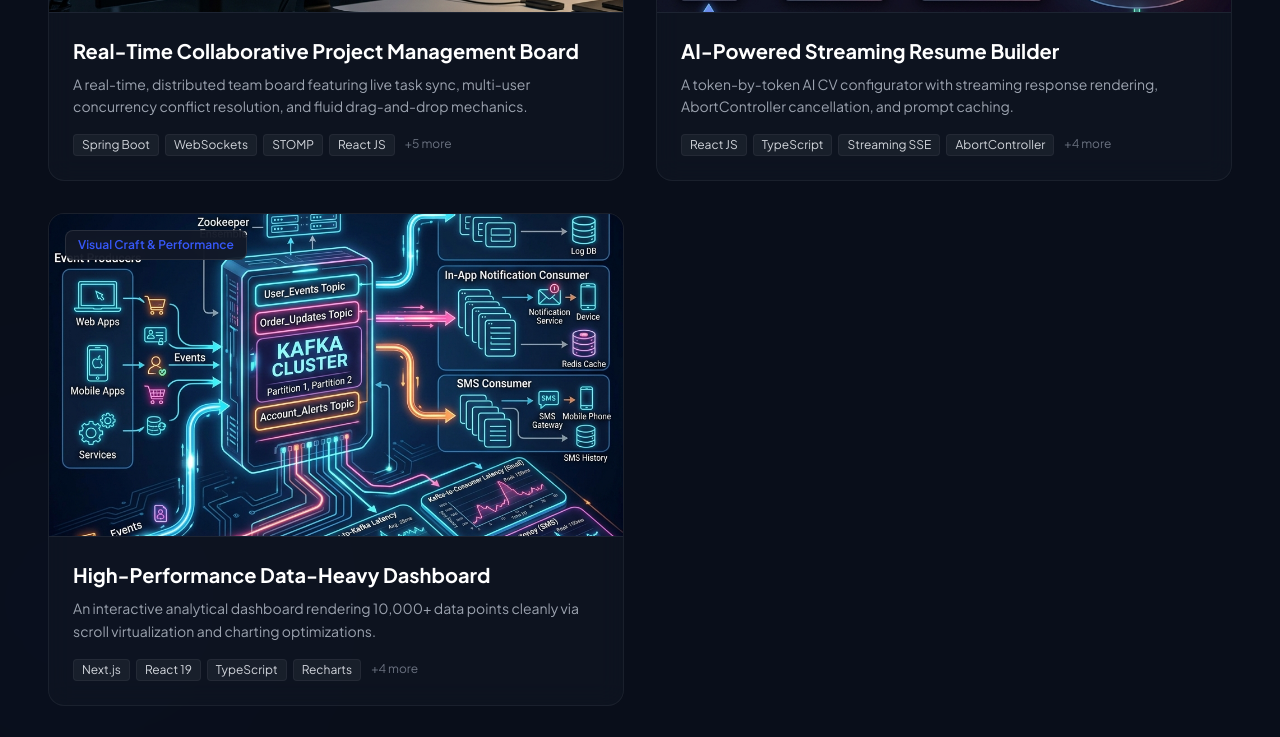
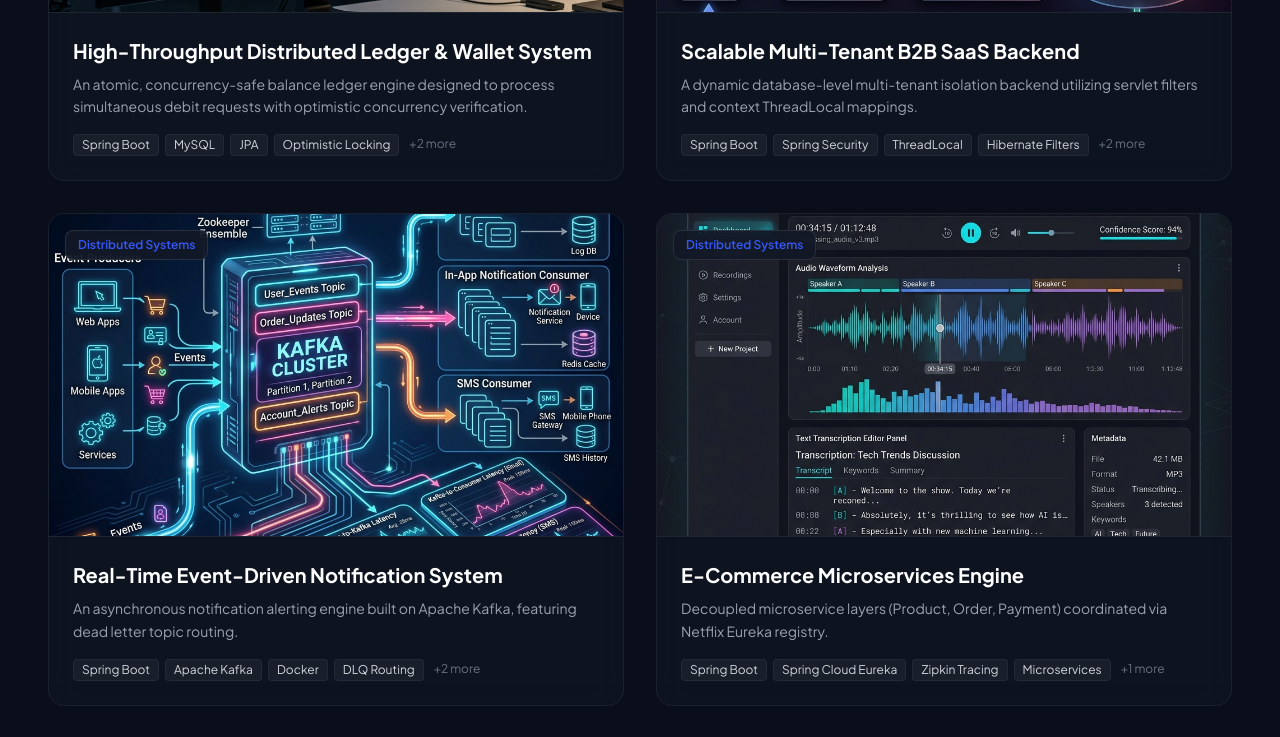
Before and after one commit to kategauransh/portfolio-v2, a React (Vite) app: page / in a window 1280 px wide. Shown: the part 4620-5357 px from the top of the page. Built offline with nearby package versions, Linux system fonts and the light colour scheme.

Commit message:
Replace template project cards with user's actual 7 GitHub repositories and fix asset bundle pathing

```diff
--- a/src/components/Projects.jsx
+++ b/src/components/Projects.jsx
@@ -1,62 +1,138 @@
 import React, { useState } from 'react';
 import { ExternalLink, X, Eye } from 'lucide-react';
+
+import project1 from '../assets/project1.png';
+import project2 from '../assets/project2.png';
+import project3 from '../assets/project3.png';
+import project4 from '../assets/project4.png';
+import project5 from '../assets/project5.png';
+import project6 from '../assets/project6.png';
+import project7 from '../assets/project7.png';
 
 export default function Projects() {
   const [activeFilter, setActiveFilter] = useState('All');
   const [selectedProject, setSelectedProject] = useState(null);
 
-  const filters = ['All', 'Collaborative Full-Stack', 'Interactive AI', 'Visual Craft & Performance'];
+  const filters = ['All', 'Distributed Systems', 'SaaS & Database', 'Full Stack & AI'];
 
   const projects = [
     {
       id: 1,
-      title: 'Real-Time Collaborative Project Management Board',
-      category: 'Collaborative Full-Stack',
-      description: 'A real-time, distributed team board featuring live task sync, multi-user concurrency conflict resolution, and fluid drag-and-drop mechanics.',
-      detailedDescription: 'Built as a Linear/Trello alternative using Spring Boot, JPA, PostgreSQL, and React. It utilizes Spring WebSockets with STOMP protocol to establish a persistent bi-directional channel, broadcasting task changes to all connected users instantly. Concurrency conflicts are mitigated using client-side optimistic UI updates that dynamically rollback to the server-confirmed state on network failures. Incorporates JWT authentication with refresh token lifecycle handling, protecting REST routes while ensuring secure task and board tenant-isolation boundaries.',
-      image: '/src/assets/project1.png',
-      tags: ['Spring Boot', 'WebSockets', 'STOMP', 'React JS', 'TypeScript', '@dnd-kit', 'Optimistic UI', 'PostgreSQL', 'JWT Auth'],
+      title: 'High-Throughput Distributed Ledger & Wallet System',
+      category: 'Distributed Systems',
+      description: 'An atomic, concurrency-safe balance ledger engine designed to process simultaneous debit requests with optimistic concurrency verification.',
+      detailedDescription: 'Built with Spring Boot, MySQL, and JPA. Features concurrency-safe wallet balance processing using JPA @Version checks to prevent balance drift under heavy concurrent loads. Models a secure, immutable ledger separating mutable values from audit transactional logs, allowing clean financial traceability.',
+      image: project1,
+      tags: ['Spring Boot', 'MySQL', 'JPA', 'Optimistic Locking', 'Concurrency Control', 'REST APIs'],
       demoLink: '#',
-      githubLink: 'https://github.com/kategauransh/collaborative-kanban-board',
+      githubLink: 'https://github.com/kategauransh/distributed-wallet-ledger',
       features: [
-        'Persistent WebSocket STOMP channel synchronizing task updates in real-time',
-        'Optimistic UI state updates using @dnd-kit with auto-rollback on server rejection',
-        'Spring Security JWT Auth integration with refresh token rotating cycles',
-        'Secure multi-tenant workspace separation protecting client boards'
+        'Optimistic concurrency checks with JPA @Version preventing transaction collision',
+        'Immutable financial ledger separating mutable wallet balances from audit trails',
+        'Validated trace safety under 50 simultaneous debit requests with automatic retries',
+        'Clean Controller-Service-Repository boundaries protecting transactional states'
       ]
     },
     {
       id: 2,
-      title: 'AI-Powered Streaming Resume Builder',
-      category: 'Interactive AI',
-      description: 'A token-by-token AI CV configurator with streaming response rendering, AbortController cancellation, and prompt caching.',
-      detailedDescription: 'Developed using Vite, React, and TypeScript. To create a seamless, non-blocking interface, this application implements token-by-token streaming LLM rendering. It incorporates a custom partial JSON parser that balances unclosed brackets and double-quotes in real-time, allowing live resume rendering during active network streams. Features abort controls using AbortController, client-side caching of generated profiles in localStorage (reducing LLM costs by $0.02 per query), and exponential backoff retry banners for rate-limit exceptions (HTTP 429).',
-      image: '/src/assets/project2.png',
-      tags: ['React JS', 'TypeScript', 'Streaming SSE', 'AbortController', 'Partial JSON Parser', 'Query Caching', 'UX Design', 'Vite'],
-      demoLink: 'https://kategauransh.github.io/Portfolio-builder/',
-      githubLink: 'https://github.com/kategauransh/Portfolio-builder',
+      title: 'Scalable Multi-Tenant B2B SaaS Backend',
+      category: 'SaaS & Database',
+      description: 'A dynamic database-level multi-tenant isolation backend utilizing servlet filters and context ThreadLocal mappings.',
+      detailedDescription: 'Developed using Spring Boot, Spring Security, and MySQL. Features dynamic servlet filter token decryption to retrieve tenant IDs from JWTs and map them to ThreadLocal context parameters, automatically injecting database-level tenant isolation filters via Hibernate.',
+      image: project2,
+      tags: ['Spring Boot', 'Spring Security', 'ThreadLocal', 'Hibernate Filters', 'MySQL', 'JWT Authentication'],
+      demoLink: '#',
+      githubLink: 'https://github.com/kategauransh/multi-tenant-saas-backend',
       features: [
-        'Token-by-token text-stream generator simulating OpenAI completions in real-time',
-        'Custom structural partial JSON parser rendering incomplete data blocks',
-        'Active AbortController cancellation signal immediately terminating streams',
-        'LocalStorage query hash cache reducing API token usage for duplicate prompts'
+        'Dynamic ThreadLocal tenant context propagation for automated isolation',
+        'Custom JWT authorization filters extracting organizational context',
+        'Hibernate database-level dynamic SQL filters preventing cross-tenant leakage',
+        'Tested multi-tenant separation across 10 virtual organization scopes'
       ]
     },
     {
       id: 3,
-      title: 'High-Performance Data-Heavy Dashboard',
-      category: 'Visual Craft & Performance',
-      description: 'An interactive analytical dashboard rendering 10,000+ data points cleanly via scroll virtualization and charting optimizations.',
-      detailedDescription: 'An enterprise-ready analytical dashboard built using Next.js, React 19, and TypeScript. Engineered to handle large datasets, it features a transaction log table virtualized natively with zero external dependencies, rendering only the visible viewport rows (10,000+ total rows). It integrates lazy-loaded Recharts libraries (using Next.js dynamic routing with ssr: false), saving initial bundle weight, wrapped with React.memo to prevent dashboard layout shift. Supports a gorgeous custom HSL dark mode style configuration.',
-      image: '/src/assets/project3.png',
-      tags: ['Next.js', 'React 19', 'TypeScript', 'Recharts', 'List Virtualization', 'React.memo', 'Dark Mode', 'Code-Splitting'],
-      demoLink: 'https://kategauransh.github.io/insightboard/',
-      githubLink: 'https://github.com/kategauransh/insightboard',
+      title: 'Real-Time Event-Driven Notification System',
+      category: 'Distributed Systems',
+      description: 'An asynchronous notification alerting engine built on Apache Kafka, featuring dead letter topic routing.',
+      detailedDescription: 'Engineered a backend alerting pipeline on Apache Kafka, separating incoming REST request producers from async WebSocket, email, and SMS consumers. Configured exponential backoff retry parameters with Dead Letter Topic (DLT) routing and correlation tracking for complete traceability.',
+      image: project3,
+      tags: ['Spring Boot', 'Apache Kafka', 'Docker', 'DLQ Routing', 'Event-Driven', 'Traceability'],
+      demoLink: '#',
+      githubLink: 'https://github.com/kategauransh/event-driven-notification-system',
       features: [
-        'Zero-dependency list virtualization table scrolling 10,000+ items smoothly',
-        'Dynamic code-splitting dynamic() imports lazy-loading heavy charting packages',
-        'Performance memoization optimizations blocking layout re-renders on page changes',
-        'Refined dark mode color palette using custom design system tokens'
+        'Decoupled alerting consumers across 5 independent Kafka topics',
+        'Exponential backoff retries with automatic Dead Letter Topic (DLT) fallback routing',
+        'Injects end-to-end Correlation IDs in event headers for distributed tracking',
+        'Sustained 250-300 events/sec throughput with low end-to-end latencies'
+      ]
+    },
+    {
+      id: 4,
+      title: 'E-Commerce Microservices Engine',
+      category: 'Distributed Systems',
+      description: 'Decoupled microservice layers (Product, Order, Payment) coordinated via Netflix Eureka registry.',
+      detailedDescription: 'Designed microservices registered and discovered through Eureka. Integrates Spring Cloud Gateway routing rules, Zipkin trace logging, and custom resilience timeouts.',
+      image: project4,
+      tags: ['Spring Boot', 'Spring Cloud Eureka', 'Zipkin Tracing', 'Microservices', 'Load Balancing'],
+      demoLink: '#',
+      githubLink: 'https://github.com/kategauransh/E-Commerce-Microservices',
+      features: [
+        'Decoupled microservice architecture routing via Spring Cloud Gateway',
+        'Service discovery and load balancing via Netflix Eureka Registry',
+        'Distributed tracing and diagnostic logging using Zipkin integration',
+        'Resilient timeout parameters preventing cascading backend delays'
+      ]
+    },
+    {
+      id: 5,
+      title: 'Spring Boot AI Audio Transcriber',
+      category: 'Full Stack & AI',
+      description: 'Speech-to-text transcription engine utilizing Spring AI and OpenAI Whisper API.',
+      detailedDescription: 'An AI-powered application built with Spring Boot, Spring AI, and React. Integrates OpenAI Whisper API to process audio files and stream transcription results, mapped to a responsive web dashboard with speaker tag parameters.',
+      image: project5,
+      tags: ['Spring Boot', 'Spring AI', 'OpenAI Whisper', 'React JS', 'Audio Streams'],
+      demoLink: '#',
+      githubLink: 'https://github.com/kategauransh/Springboot-AI_powerded_Transcriber',
+      features: [
+        'Spring AI integration communicating with remote OpenAI Whisper libraries',
+        'Asynchronous multi-file audio upload handling and binary streams',
+        'Responsive frontend React dashboard displaying streaming transcript outputs',
+        'Robust file validation and centralized error exception handling'
+      ]
+    },
+    {
+      id: 6,
+      title: 'RedInk — Document Printing & Delivery',
+      category: 'SaaS & Database',
+      description: 'Print-on-demand e-commerce platform integrating AWS S3 storage and Razorpay checkout.',
+      detailedDescription: 'Built with Spring Boot, AWS S3, Razorpay, and Spring Security. Manages customizable print preferences, secure document storage in AWS S3 buckets, Razorpay API transaction validations, and multi-state delivery tracking.',
+      image: project6,
+      tags: ['Spring Boot', 'AWS S3', 'Razorpay API', 'Spring Security', 'MySQL', 'File Uploads'],
+      demoLink: '#',
+      githubLink: 'https://github.com/kategauransh/Red_Ink',
+      features: [
+        'Secure document storage in AWS S3 buckets with time-limited access',
+        'Razorpay API transaction gateway integration with payment verification',
+        'Print configuration wizard managing double-sided, color, and layout options',
+        'Spring Security role-based access separating client and admin tracking'
+      ]
+    },
+    {
+      id: 7,
+      title: 'Bean Brew Coffee Shop Website',
+      category: 'Full Stack & AI',
+      description: 'Modern, highly interactive responsive coffee shop landing page deployed on Vercel.',
+      detailedDescription: 'A gorgeous, visually optimized coffee shop landing page featuring custom menus, interactive cart flows, and smooth animations. Built with HTML, CSS, and JS, and hosted live on Vercel.',
+      image: project7,
+      tags: ['HTML5', 'Vanilla CSS', 'JavaScript', 'Vercel Deploy', 'Responsive UI'],
+      demoLink: 'https://brew-beans-hazel.vercel.app/',
+      githubLink: 'https://github.com/kategauransh/Brew-Beans',
+      features: [
+        'Modern responsive typography and layout using custom CSS variables',
+        'Interactive menu shopping cart and dynamic cost calculations',
+        'Polished micro-animations for high-end hover effects and transitions',
+        'Deployed live for public preview at brew-beans-hazel.vercel.app'
       ]
     }
   ];
```
